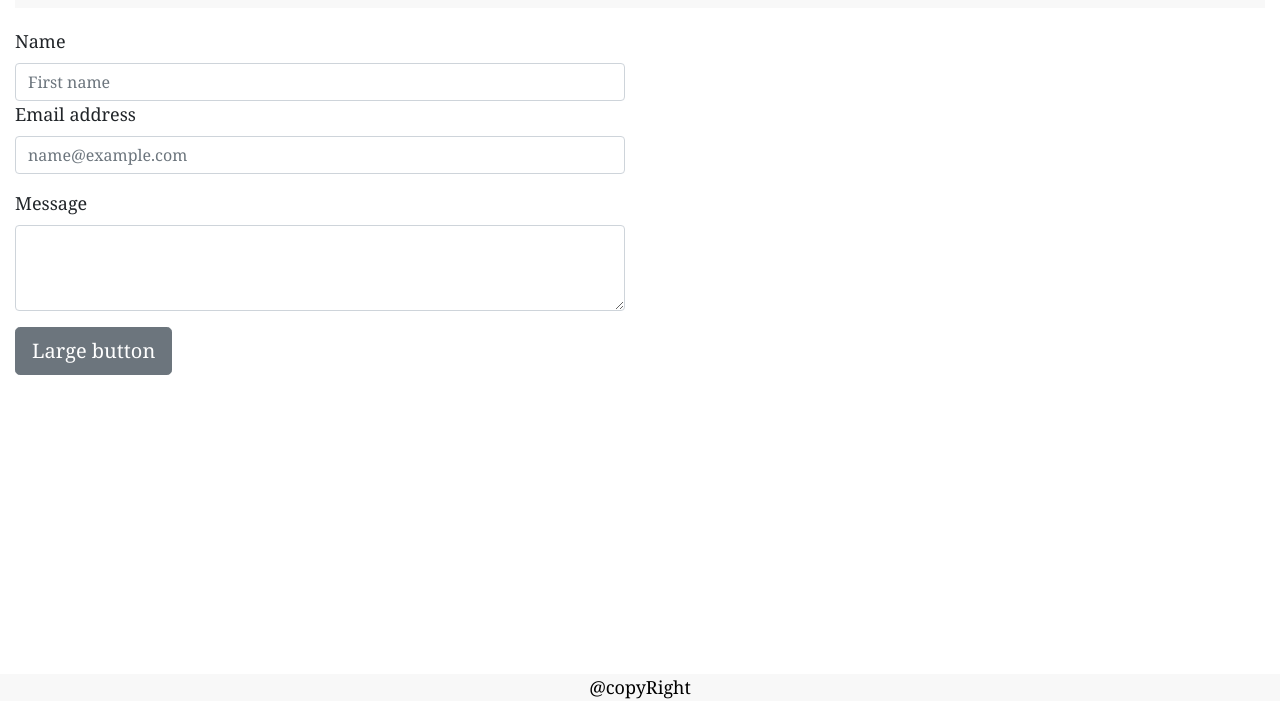
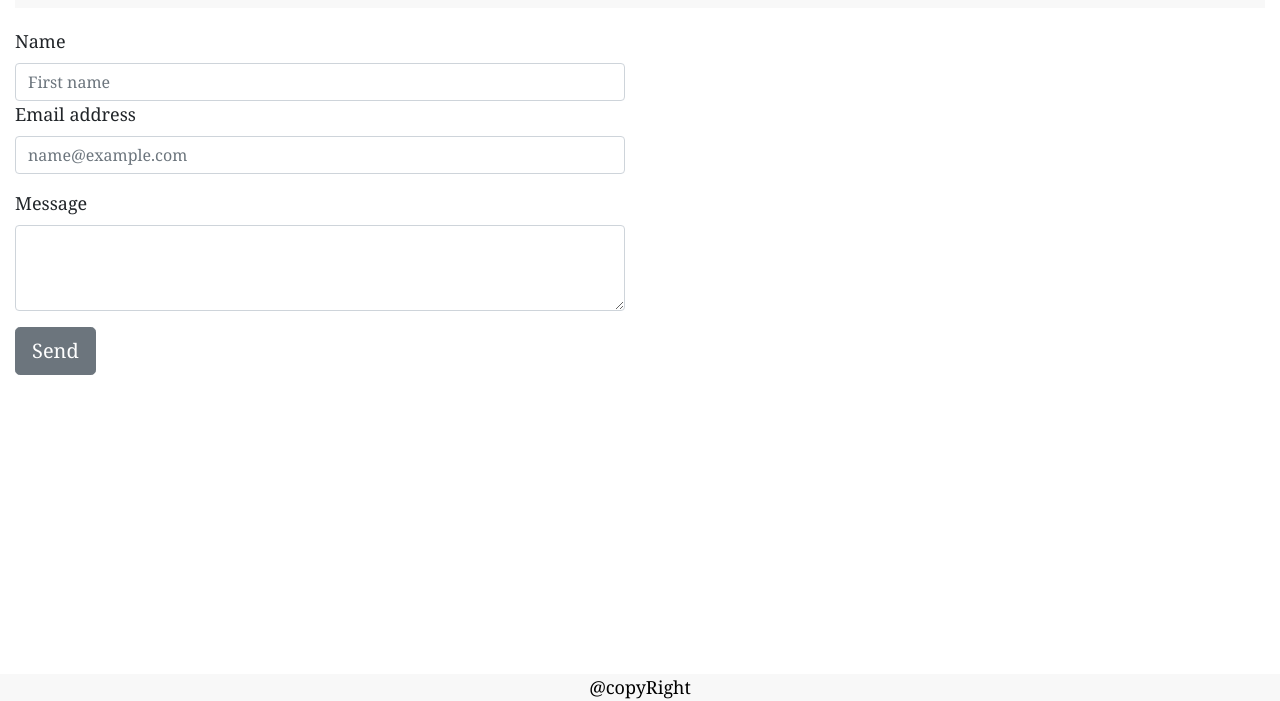
Before and after one commit to Cpike95/Home-work-unit02, a plain HTML site: page contact.html in a window 1280 px wide. Shown: the part 99-800 px from the top of the page. Drawn offline with nearby package versions, Linux system fonts and the light colour scheme.

Commit message:
initial website design/layout

```diff
--- a/contact.html
+++ b/contact.html
@@ -51,7 +51,7 @@
           <textarea class="form-control" id="exampleFormControlTextarea1" rows="3"></textarea>
         </div>
         <div class="button">
-            <button type="button" class="btn btn-secondary btn-lg">Large button</button>
+            <button type="button" class="btn btn-secondary btn-lg">Send</button>
         </div>
       </form>
           </div>
```
